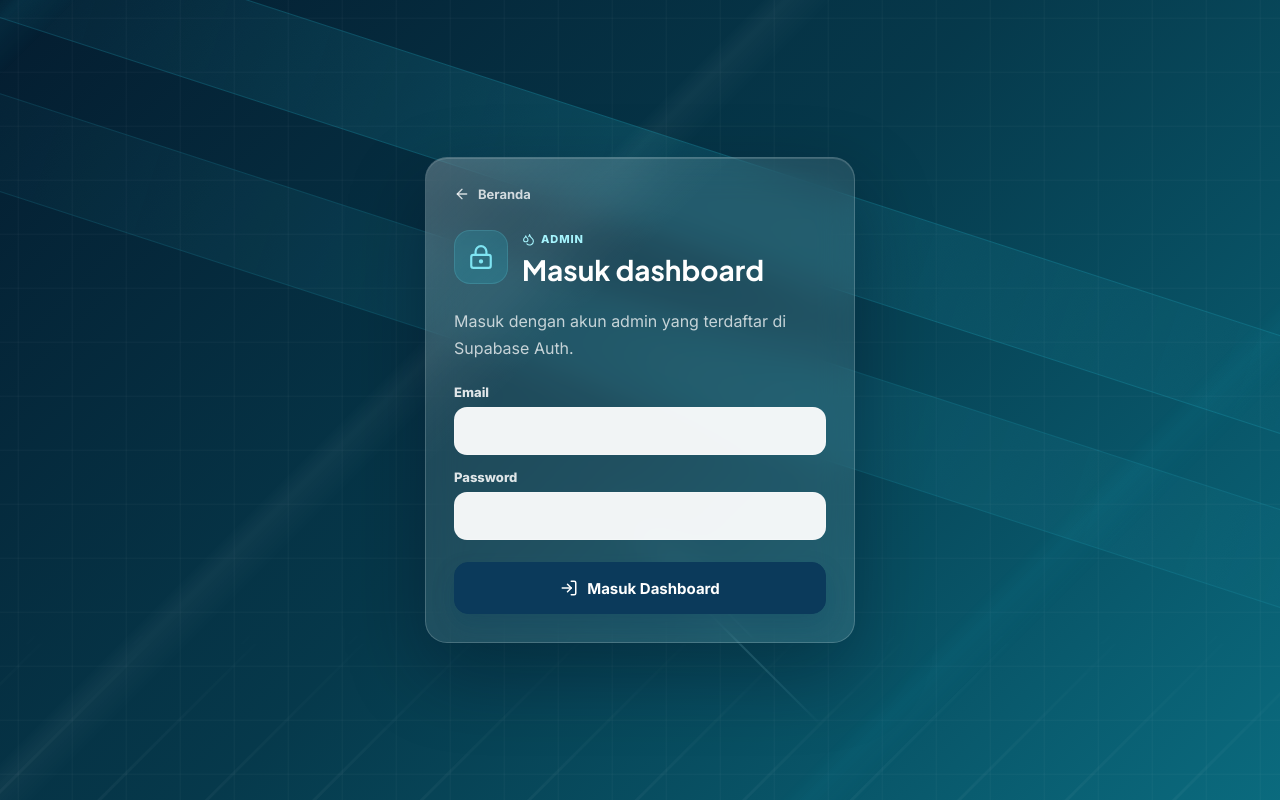
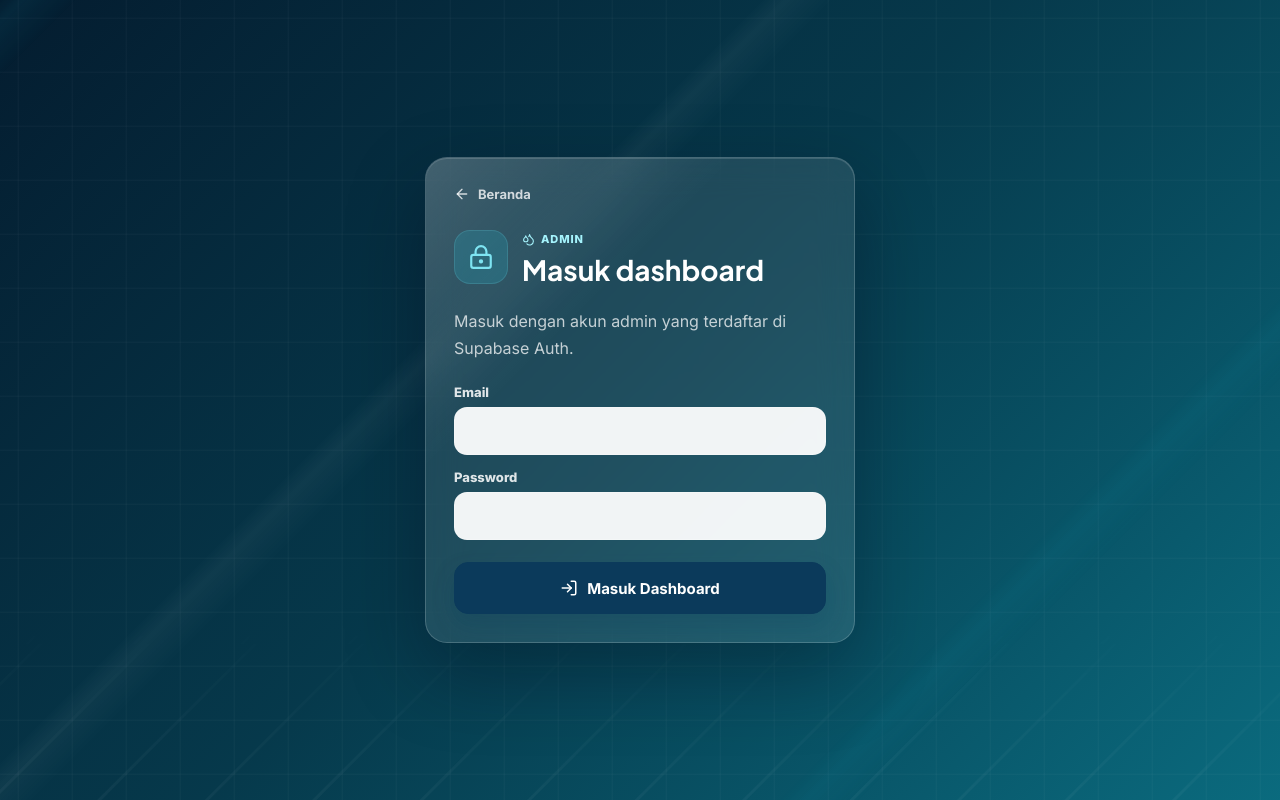
Before and after one commit to odlaver/alirin, a React (Vite) app in the folder app/: page /admin/login in a window 1280 px wide. Built offline with nearby package versions, Linux system fonts and the light colour scheme; no server answers.

Commit message:
fix: remove auth background line accents

```diff
--- a/app/src/pages/AuthLoginPage.css
+++ b/app/src/pages/AuthLoginPage.css
@@ -52,54 +52,6 @@
     );
   mask-image: linear-gradient(to top, rgba(0, 0, 0, 0.9), transparent);
   animation: authWake 14s linear infinite;
-}
-
-.auth-wave {
-  position: absolute;
-  z-index: -1;
-  left: -18vw;
-  width: 136vw;
-  height: 94px;
-  border: 1px solid rgba(var(--color-secondary-rgb), 0.2);
-  border-right: 0;
-  border-left: 0;
-  border-radius: 999px;
-  background: linear-gradient(90deg, transparent, rgba(var(--color-secondary-rgb), 0.16), transparent);
-  filter: blur(0.2px);
-  transform: rotate(18deg);
-}
-
-.auth-wave-one {
-  top: 16%;
-  animation: authWaveSlide 9s var(--ease-water) infinite;
-}
-
-.auth-wave-two {
-  top: 38%;
-  opacity: 0.72;
-  animation: authWaveSlide 12s var(--ease-water) infinite reverse;
-}
-
-.auth-current {
-  position: absolute;
-  z-index: -1;
-  width: 220px;
-  height: 2px;
-  border-radius: 999px;
-  background: linear-gradient(90deg, transparent, rgba(159, 242, 255, 0.72), transparent);
-  transform: rotate(45deg);
-  animation: authCurrentSweep 6s ease-in-out infinite;
-}
-
-.auth-current-one {
-  top: 16%;
-  left: 9%;
-}
-
-.auth-current-two {
-  top: 28%;
-  left: 18%;
-  animation-delay: 1.6s;
 }
 
 .auth-card {
@@ -279,31 +231,6 @@
   }
 }
 
-@keyframes authWaveSlide {
-  0%,
-  100% {
-    transform: translate3d(-3%, -8px, 0) rotate(18deg);
-  }
-  50% {
-    transform: translate3d(3%, 8px, 0) rotate(18deg);
-  }
-}
-
-@keyframes authCurrentSweep {
-  0% {
-    opacity: 0;
-    transform: translate3d(-90px, -90px, 0) rotate(45deg);
-  }
-  28%,
-  68% {
-    opacity: 0.88;
-  }
-  100% {
-    opacity: 0;
-    transform: translate3d(42vw, 42vw, 0) rotate(45deg);
-  }
-}
-
 @media (max-width: 520px) {
   .auth-page {
     padding: 16px;
@@ -321,9 +248,7 @@
 @media (prefers-reduced-motion: reduce) {
   .auth-grid,
   .auth-page::before,
-  .auth-page::after,
-  .auth-wave,
-  .auth-current {
+  .auth-page::after {
     animation-duration: 0.01ms !important;
     animation-iteration-count: 1 !important;
   }
--- a/app/src/pages/AuthLoginShell.jsx
+++ b/app/src/pages/AuthLoginShell.jsx
@@ -21,10 +21,6 @@ export default function AuthLoginShell({
   return (
     <div className="auth-page">
       <div className="auth-grid" aria-hidden="true" />
-      <span className="auth-wave auth-wave-one" aria-hidden="true" />
-      <span className="auth-wave auth-wave-two" aria-hidden="true" />
-      <span className="auth-current auth-current-one" aria-hidden="true" />
-      <span className="auth-current auth-current-two" aria-hidden="true" />
 
       <form className="auth-card" onSubmit={onSubmit}>
         <Link to="/" className="auth-back">
```
